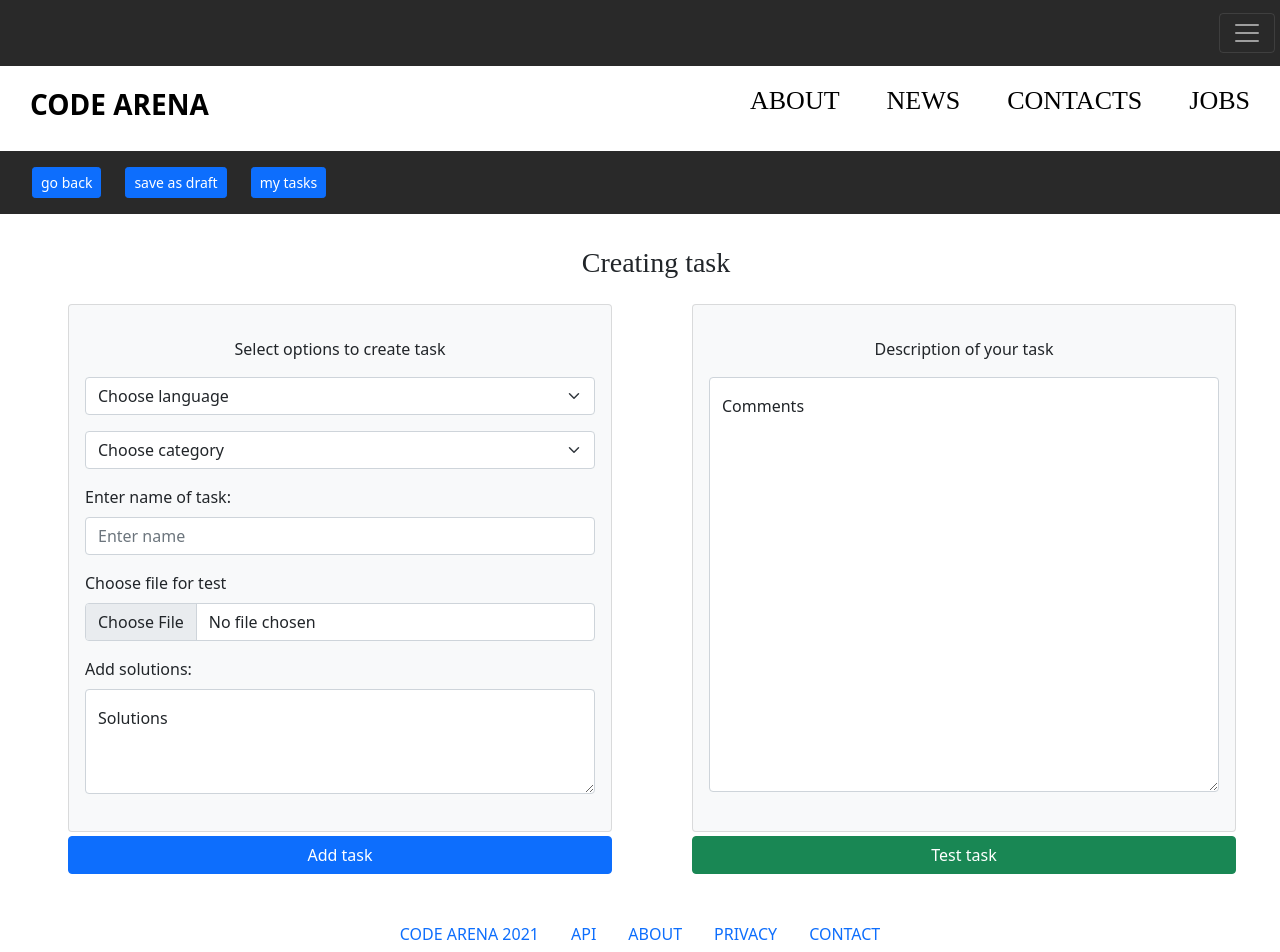
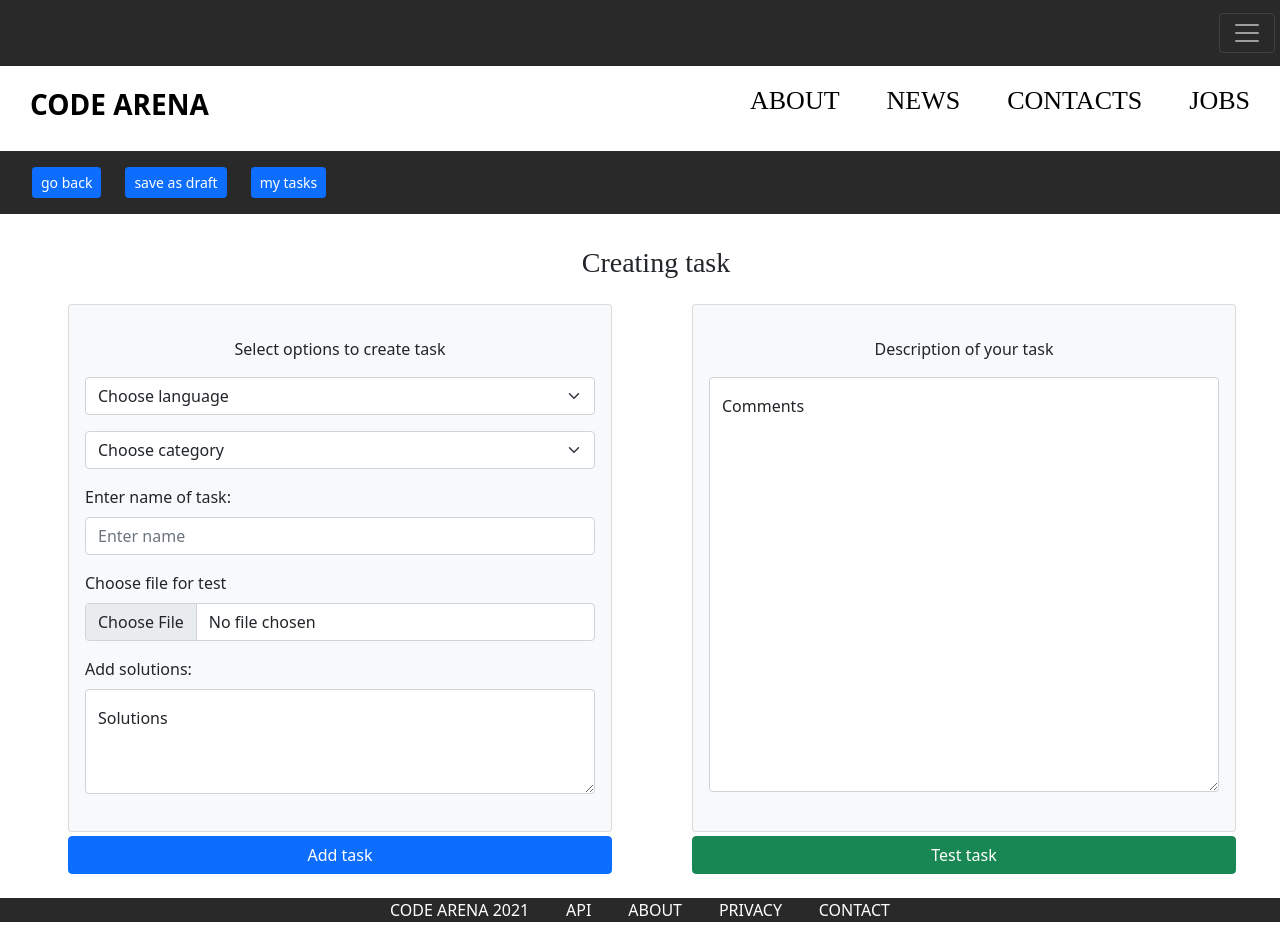
Before and after one commit to IT-Academy-Social-Projects-KRV/CodeArena, a React (Create React App) app in the folder front-end/: page /creating_task in a window 1280 px wide. Shown: the top 952 px of the page. After the commit the page ends 922 px from the top, so only its background shows below. Built offline with nearby package versions, Linux system fonts and the light colour scheme.

Commit message:
FooterBl was deleted

```diff
--- a/front-end/src/Components/Footer/FooterBl.js
+++ /dev/null
@@ -1,26 +0,0 @@
-import React from 'react';
-import { Nav } from 'react-bootstrap';
-
-function FooterBl() {
-    return (
-        <Nav className="justify-content-center" >
-            <Nav.Item className='my-3'>
-                <Nav.Link href="/home">CODE ARENA 2021</Nav.Link>
-            </Nav.Item >
-            <Nav.Item className='my-3'>
-                <Nav.Link href="/link-1">API</Nav.Link>
-            </Nav.Item>
-            <Nav.Item className='my-3'>
-                <Nav.Link href="link-2">ABOUT</Nav.Link>
-            </Nav.Item>
-            <Nav.Item className='my-3'>
-                <Nav.Link href="link-3">PRIVACY</Nav.Link>
-            </Nav.Item >
-            <Nav.Item className='my-3'>
-                <Nav.Link href="link-4">CONTACT</Nav.Link>
-            </Nav.Item>
-
-        </Nav>
-    )
-}
-export default FooterBl;
--- a/front-end/src/Components/pages/createtaskPage/CreatePage.js
+++ b/front-end/src/Components/pages/createtaskPage/CreatePage.js
@@ -1,8 +1,6 @@
 import { Component } from "react"
 import Functional from "./Functional"
 import Main_menu from "./Main_menu"
-import FooterBl from "../../Footer/FooterBl"
-
 
 export default class CreatePage extends Component {
     render() {
@@ -10,7 +8,6 @@ export default class CreatePage extends Component {
             <div>
                 <Functional />
                 <Main_menu />
-                <FooterBl />
             </div>
 
         )
```
